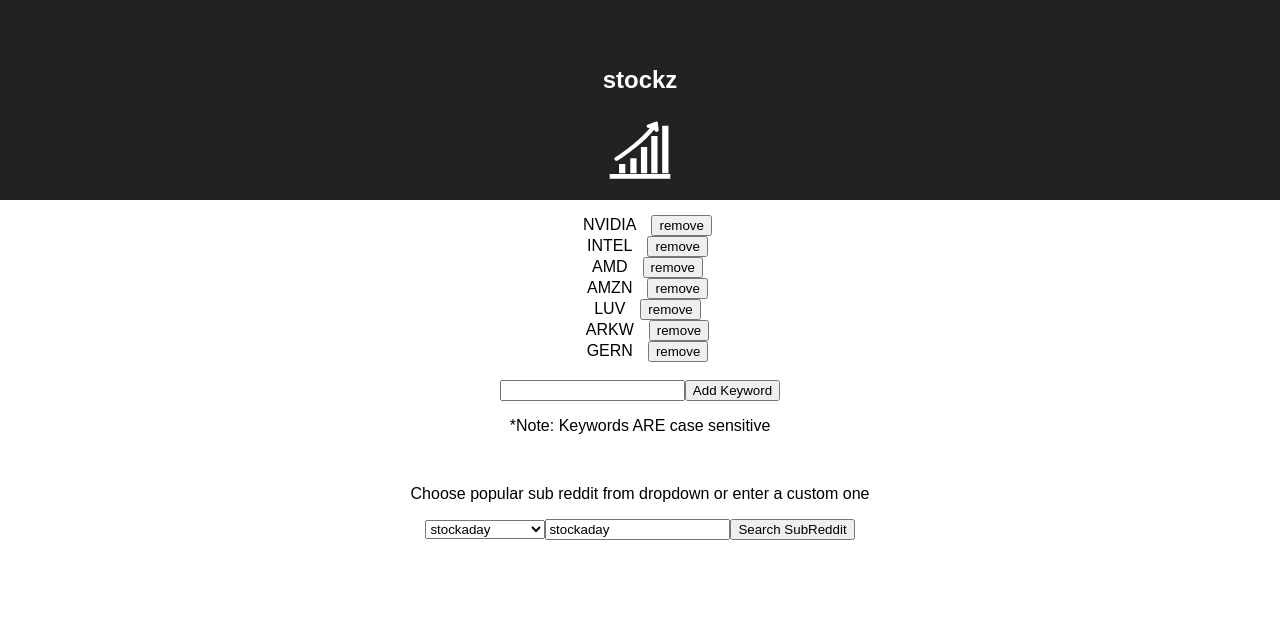
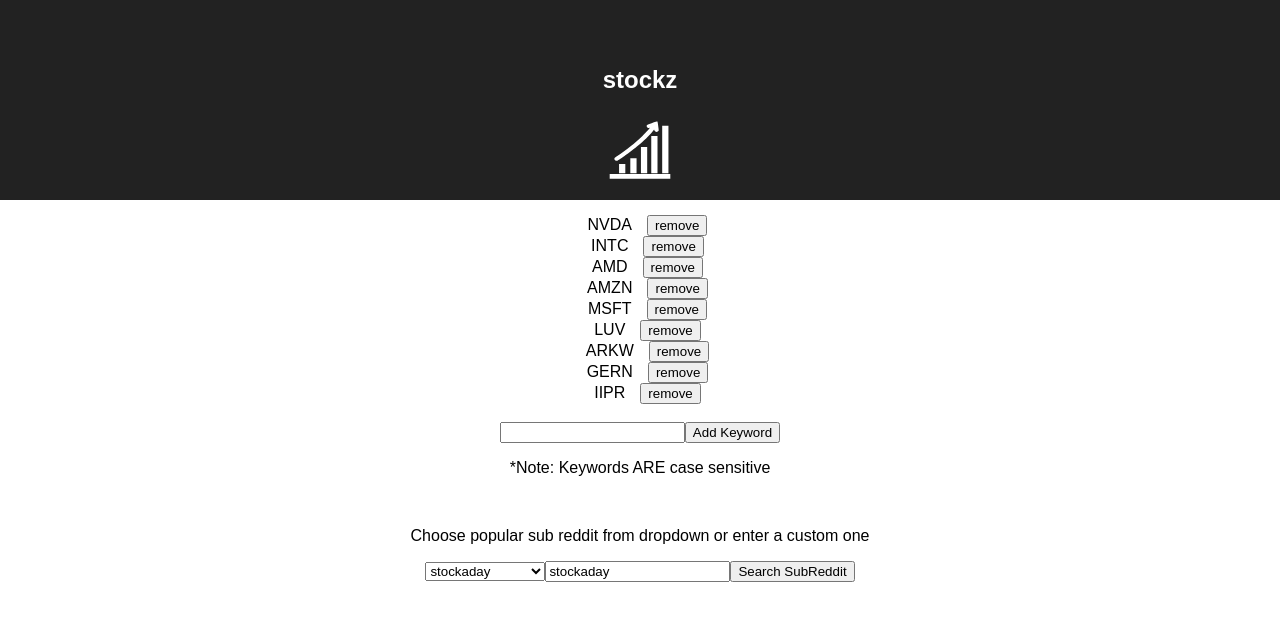
Before and after one commit to cavanpage/stockz, a React (Create React App) app: page / in a window 1280 px wide. Shown: the top 620 px of the page. Built offline with nearby package versions, Linux system fonts and the light colour scheme.

Commit message:
update stock keywords

```diff
--- a/src/stockz.tsx
+++ b/src/stockz.tsx
@@ -14,7 +14,7 @@
   constructor(props:any){
     super(props);
     this.state = {
-      keywords: ["NVIDIA", "INTEL","AMD", "AMZN", "LUV", "ARKW","GERN"],
+      keywords: ["NVDA", "INTC","AMD", "AMZN", "MSFT", "LUV", "ARKW","GERN", "IIPR"],
       newkeyword:'',
       subreddit: this.popularThreads[0],
       subRedditPosts: [],
```
